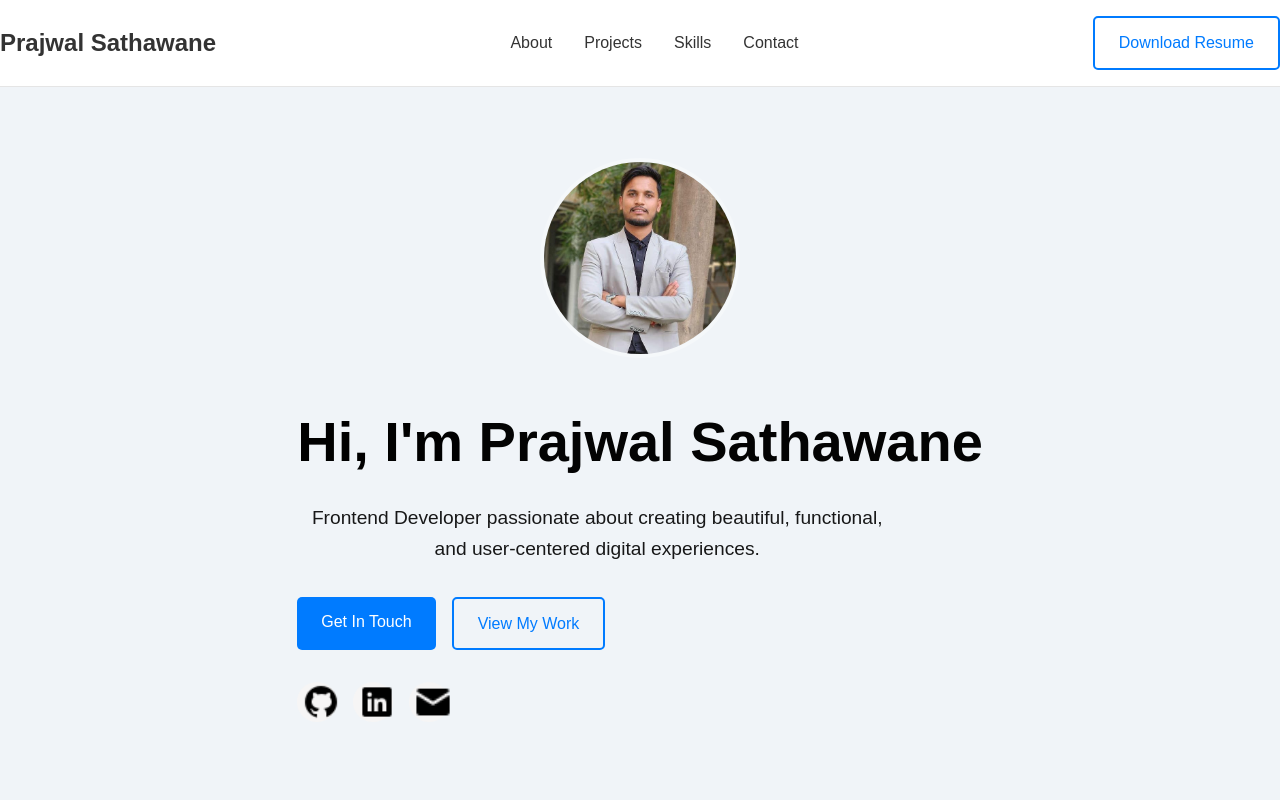
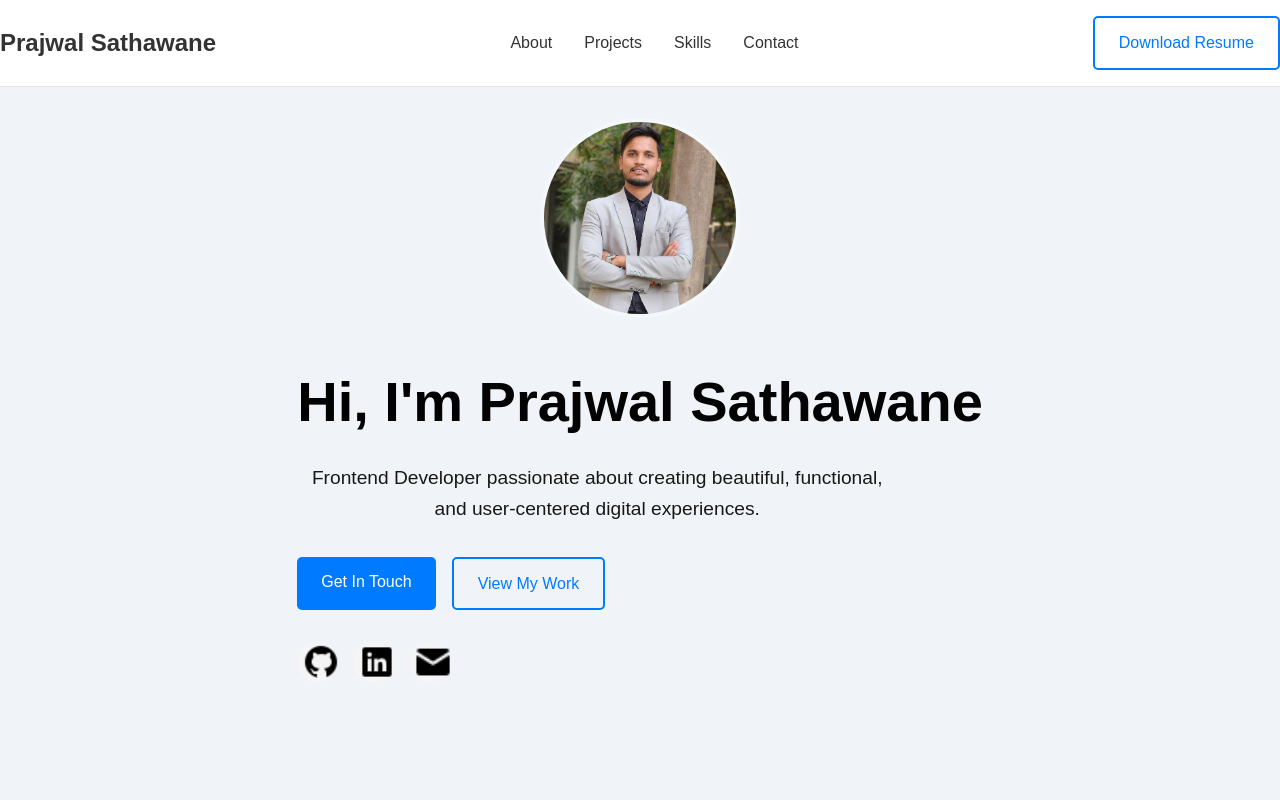
Before and after one commit to prajwal2003s/prajwalportfolio, a React (Vite) app: page / in a window 1280 px wide. Shown: the top 800 px of the page. Built offline with nearby package versions, Linux system fonts and the light colour scheme.

Commit message:
Remove body padding adjustment for header height

```diff
--- a/src/Components/HeaderNext.css
+++ b/src/Components/HeaderNext.css
@@ -9,9 +9,7 @@
   transition: all 0.3s ease;
   border-bottom: 1px solid rgba(0, 0, 0, 0.1);
 }
-body {
-  padding-top: 40px; /* header ki height ke hisab se adjust karein */
-}
+
 
 .header-fixed{
   position:fixed;
```
